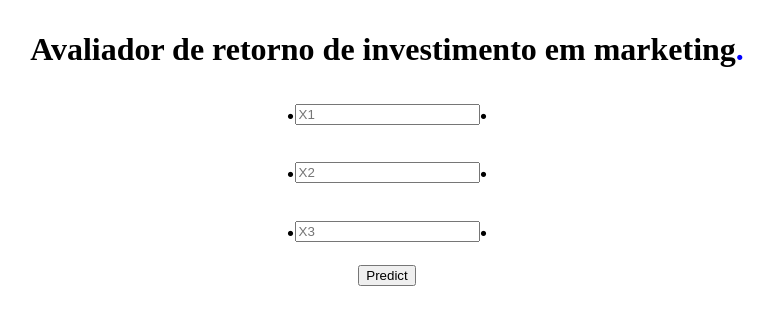
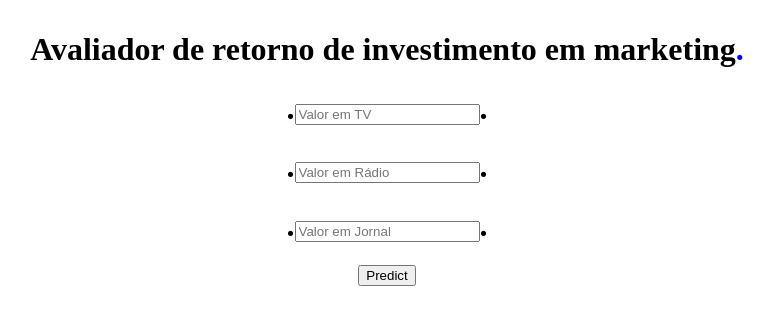
Before and after one commit to DouglasOliveira94/PrevisaoVendasRandonForest, a Flask app: page / in a window 1280 px wide. Shown: the part 131-456 px from the top of the page, without its empty margins (253-1027 px from the left). Run offline with Flask 2, Linux system fonts and the light colour scheme; parts of the project's set-up code (start-up, migrations or seed data) failed here and were passed over.

Commit message:
correção

```diff
--- a/home.html
+++ b/home.html
@@ -7,9 +7,9 @@
 <div class="login">
 
 <form action="{{url_for('predict')}}" method='POST'>
-<h1 style="text-align: center;">.<input type="text" name ="x1" placeholder = "X1" required="required" />.</h1>
-<h1 style="text-align: center;">.<input type="text" name ="x2" placeholder = "X2" required="required" />.</h1>
-<h1 style="text-align: center;">.<input type="text" name ="x3" placeholder = "X3" required="required" />.</h1>
+<h1 style="text-align: center;">.<input type="text" name ="x1" placeholder = "Valor em TV" required="required" />.</h1>
+<h1 style="text-align: center;">.<input type="text" name ="x2" placeholder = "Valor em Rádio" required="required" />.</h1>
+<h1 style="text-align: center;">.<input type="text" name ="x3" placeholder = "Valor em Jornal" required="required" />.</h1>
 <h1 style="text-align: center;"><button type= "submit" class= "btn btn-primary btn-block btn-large">Predict</button></h1>
 </form>
 
--- a/templates/home.html
+++ b/templates/home.html
@@ -7,9 +7,9 @@
 <div class="login">
 
 <form action="{{url_for('predict')}}" method='POST'>
-<h1 style="text-align: center;">.<input type="text" name ="x1" placeholder = "X1" required="required" />.</h1>
-<h1 style="text-align: center;">.<input type="text" name ="x2" placeholder = "X2" required="required" />.</h1>
-<h1 style="text-align: center;">.<input type="text" name ="x3" placeholder = "X3" required="required" />.</h1>
+<h1 style="text-align: center;">.<input type="text" name ="x1" placeholder = "Valor em TV" required="required" />.</h1>
+<h1 style="text-align: center;">.<input type="text" name ="x2" placeholder = "Valor em Rádio" required="required" />.</h1>
+<h1 style="text-align: center;">.<input type="text" name ="x3" placeholder = "Valor em Jornal" required="required" />.</h1>
 <h1 style="text-align: center;"><button type= "submit" class= "btn btn-primary btn-block btn-large">Predict</button></h1>
 </form>
 
```
